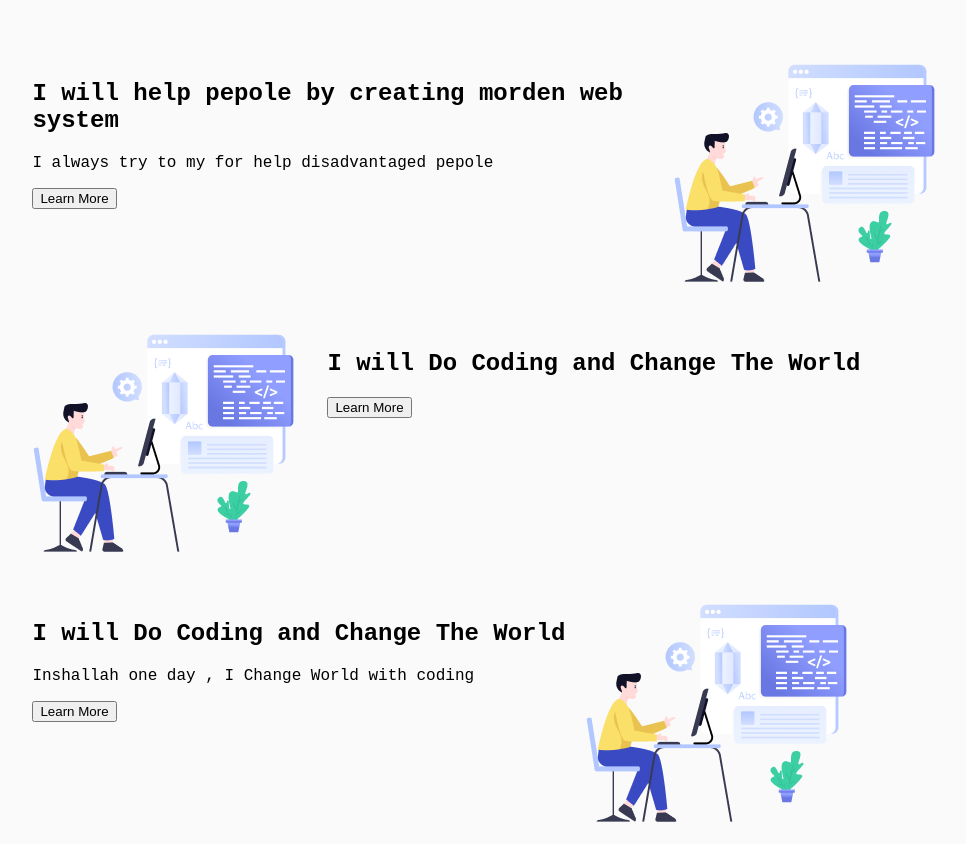
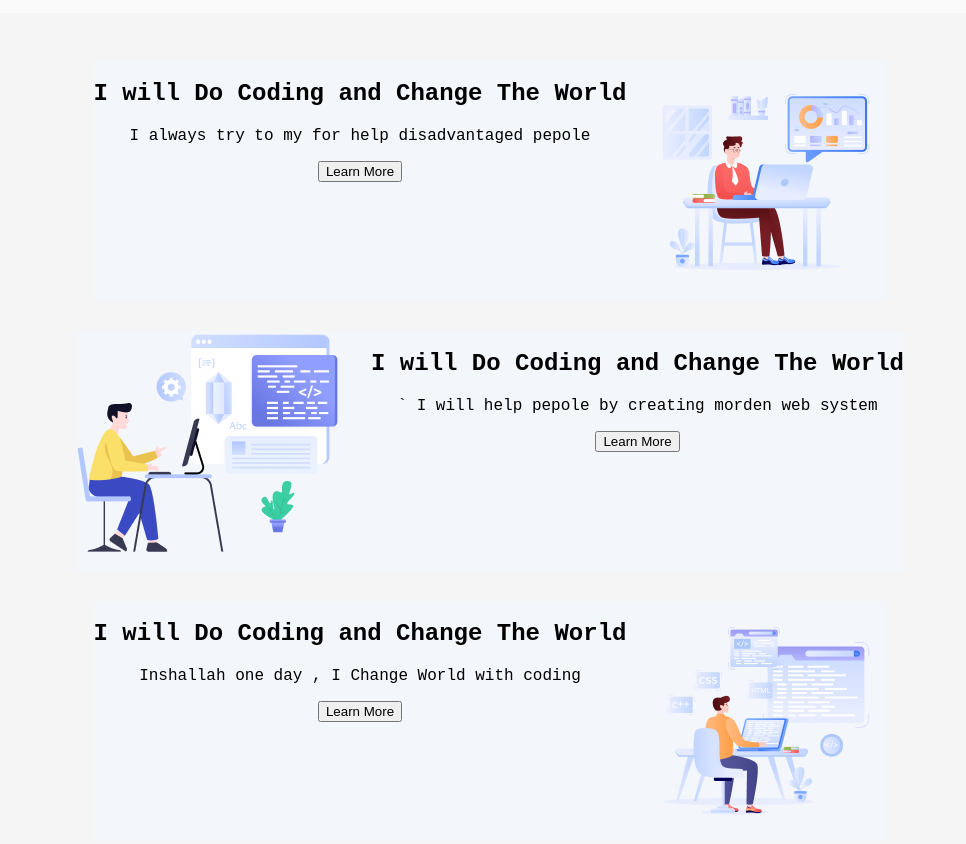
Before and after one commit to rayhan352/fast-assignment, a plain HTML site: page index.html in a window 1280 px wide. Shown: the part 801-1645 px from the top of the page, without its empty margins (150-1116 px from the left). Drawn offline with Linux system fonts and the light colour scheme.

Commit message:
just one tach

```diff
--- a/index.html
+++ b/index.html
@@ -27,29 +27,32 @@
         <section class="my-container">
             <div class="content">
                 <h1 class="title-content">Why Web Development??</h1>
-                <p class="content-sub-title">web development is a vary demanding sector as a carrer now and in the futer</p>
+                <p class="content-sub-title">web development is a vary demanding sector as a carrer now and in the futer
+                </p>
             </div>
             <div class="about">
                 <div class="about-items">
                     <div>
-                        <h2> I will help pepole by creating morden web system </h2>
+                        <h2> I will Do Coding and Change The World</h2>
                         <p>
                             I always try to my for help disadvantaged pepole
                         </p>
                         <button>Learn More</button>
                     </div>
-                    <img src="./assets/Layer_1.png" alt="Layer_1">
+                    <img src="./assets/Group 3.png" alt=" Group 3">
                 </div>
+
                 <div class="about-items">
                     <img src="./assets/Layer_1.png" alt="Layer_1">
                     <div>
                         <h2> I will Do Coding and Change The World </h2>
                         <p>
-
+                            ` I will help pepole by creating morden web system
                         </p>
                         <button>Learn More</button>
                     </div>
                 </div>
+
                 <div class="about-items">
                     <div>
                         <h2> I will Do Coding and Change The World </h2>
@@ -58,7 +61,7 @@
                         </p>
                         <button>Learn More</button>
                     </div>
-                    <img src="./assets/Layer_1.png" alt="Layer_1">
+                    <img src="./assets/Group 4.png" alt=" Group 4">
                 </div>
             </div>
         </section>
@@ -127,8 +130,4 @@
         </section>
     </main>
 
-
-
-
-
 </html>
--- a/styles/style.css
+++ b/styles/style.css
@@ -83,11 +83,15 @@
     justify-content: space-around;
     gap: 30px;
     padding: 48px;
+    align-items: center;
+    text-align: center;
+    background-color: whitesmoke;
 }
 
 .about-items {
     display: flex;
     gap: 20px;
+    background-color: rgb(243, 246, 251);
 
 }
 
@@ -141,6 +145,7 @@
     background-repeat: no-repeat;
     border-radius: 10px;
     justify-content: center;
+    opacity: 300px;
 
 
 }
```
